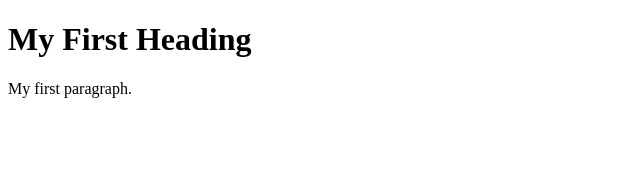
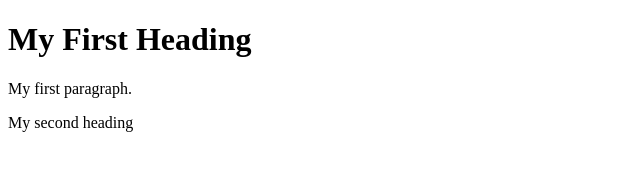
Before and after one commit to Santusawant72688/Santosh, a plain HTML site: page index.html in a window 1280 px wide. Shown: the whole page, without its empty margins (0-640 px from the left). Drawn offline with Linux system fonts and the light colour scheme.

Commit message:
second name

```diff
--- a/index.html
+++ b/index.html
@@ -4,6 +4,7 @@
 
 <h1>My First Heading</h1>
 <p>My first paragraph.</p>
+<p>My second heading</h2>
 
 </body>
 </html>
```
